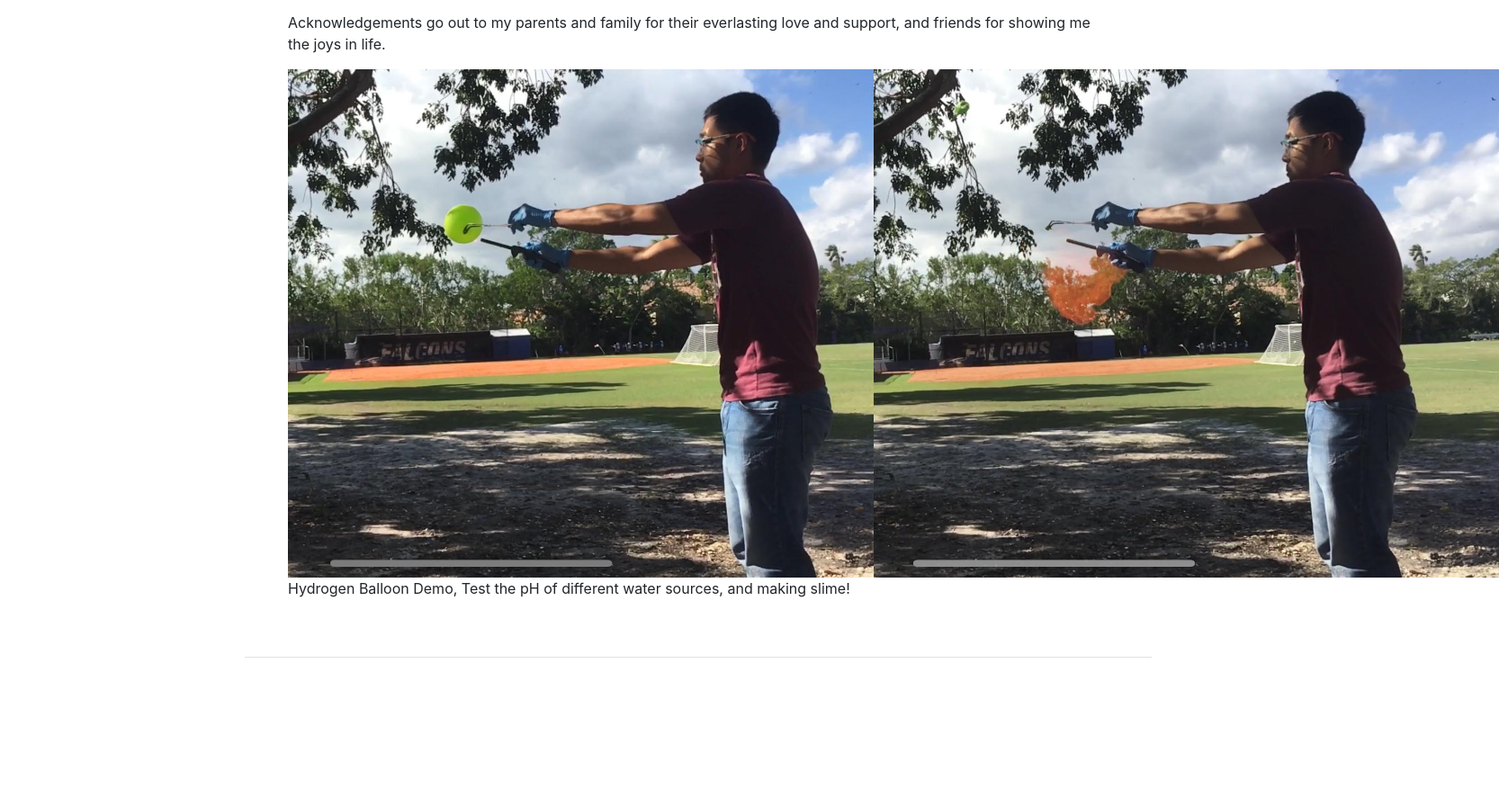
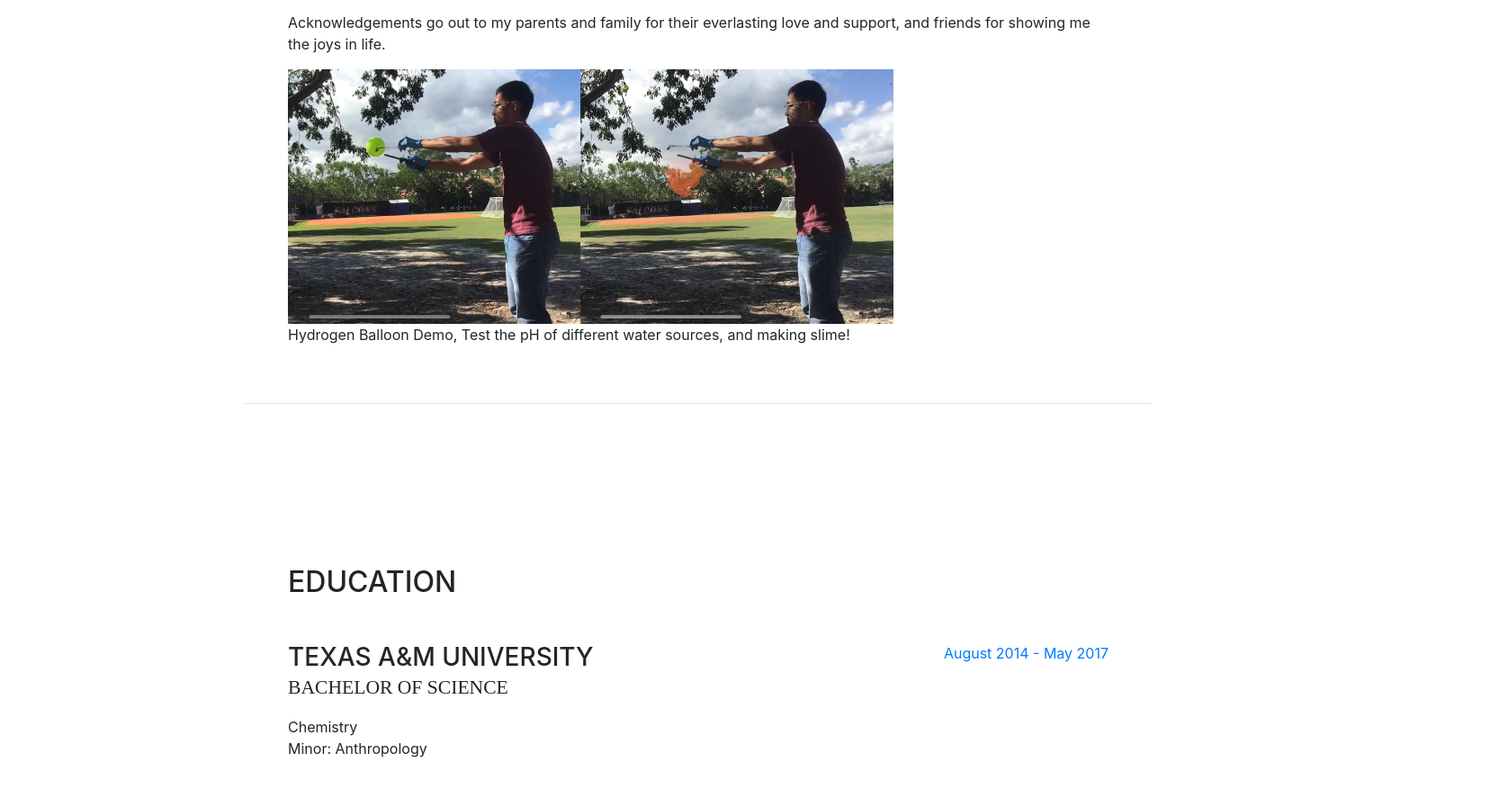
Before and after one commit to dongkevin/fastcat, a website with bundled scripts: page index.html in a window 1280 px wide. Shown: the part 1193-2070 px from the top of the page at 90% size, 1666 px wide, since content can reach past the window. Built offline with nearby package versions, Linux system fonts and the light colour scheme; a web font is replaced by a local one.

Commit message:
Update index.html

```diff
--- a/index.html
+++ b/index.html
@@ -92,7 +92,7 @@
           <p>I have always asked the question "Why?" I wanted to know why the sky was blue, why certain objects smelled the way they do, and how the world worked. Science provided me with the answers to these questions.  </p>
             <p> I consider myself extremely fortunate to have been influenced by many outstanding teachers throughout my education journey. My middle school science teacher sparked my interest in science, and my high school chemistry teacher’s support and enthusiasm for science ultimately led me to choosing chemistry as a major in college. College gave me the opportunity to be mentored and work with with brilliant scientists that introduced me to new ideas, how to use knowledge to create solutions, and the responsibility of sharing what I have learned with the world. I take pride in my responsibility as an educator to not only teach my students about the wonders of science, but also treating each person in our classroom with respect, maintaining a positive attitude, perserverence, strength, and ultimately an eternal desire to never quit learning. </p>
             <p> Acknowledgements go out to my parents and family for their everlasting love and support, and friends for showing me the joys in life. </p>
-          <IMG SRC="img/balloon.jpg" ALT="Hydrogen Balloon Demo" WIDTH=1346 HEIGHT=565>
+          <IMG SRC="img/balloon.jpg" ALT="Hydrogen Balloon Demo" WIDTH=673 HEIGHT=283>
             <p> Hydrogen Balloon Demo, Test the pH of different water sources, and making slime! </p>
         </div>
 
```
